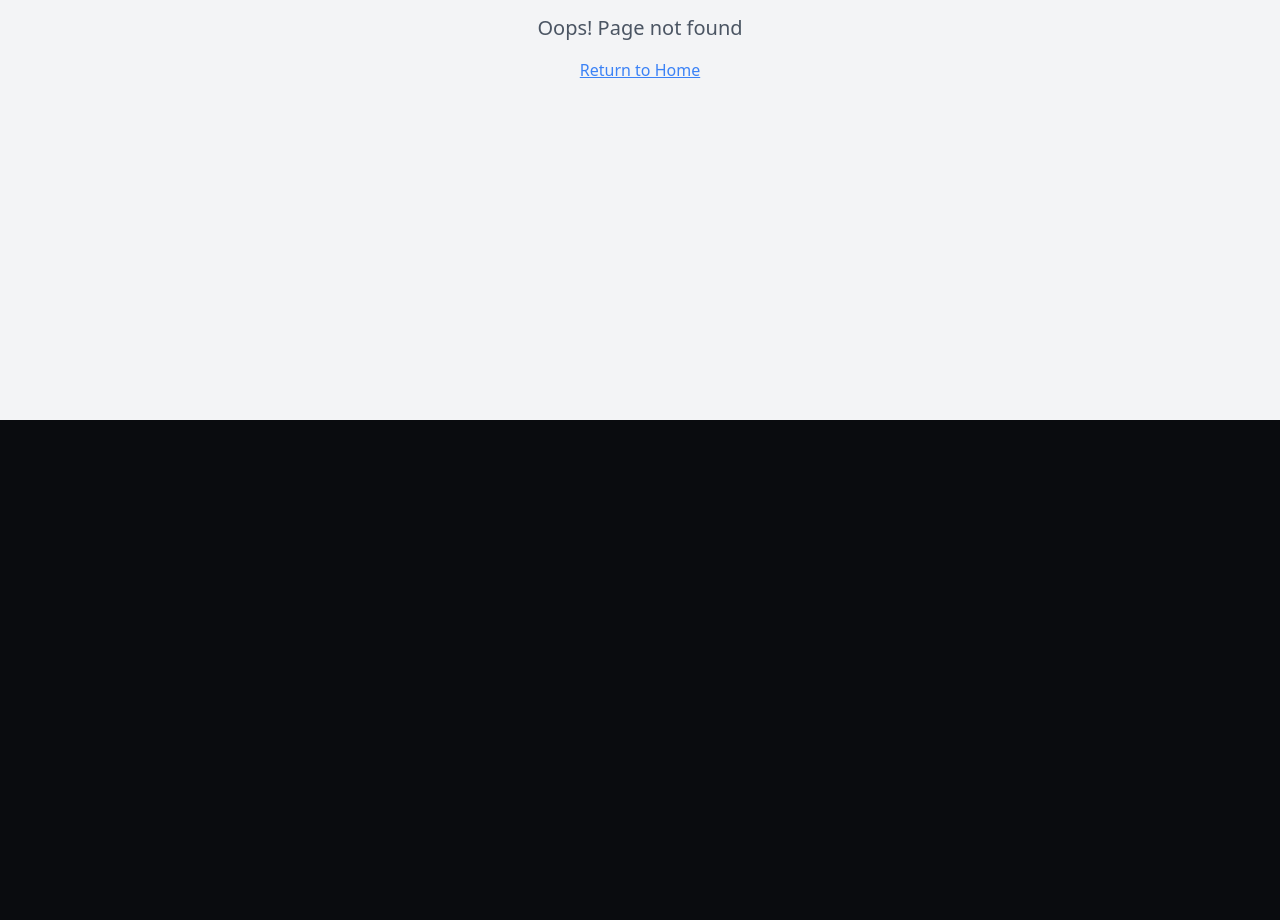
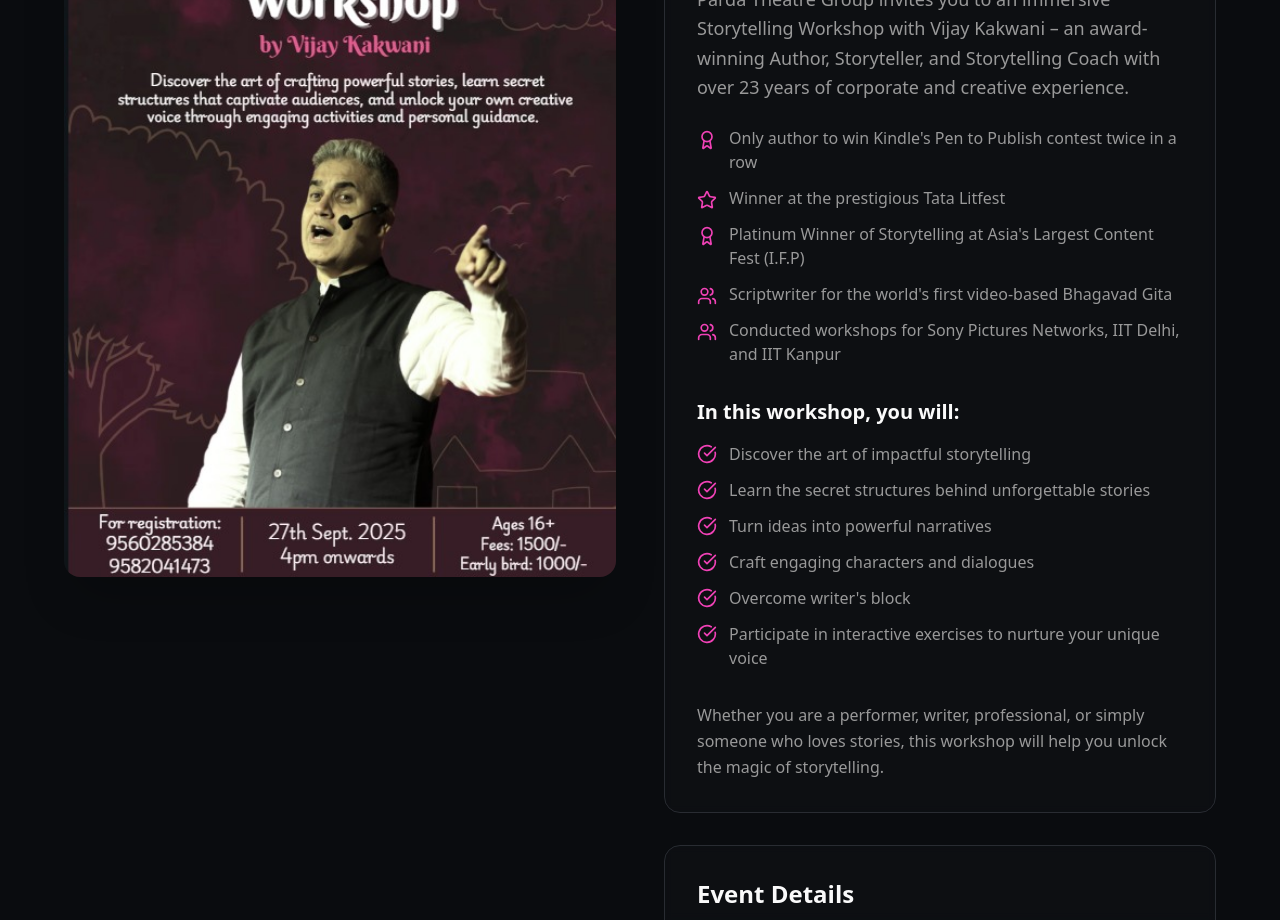
Before and after one commit to aadhityasachdeva/parda-spotlight-stage, a React (Vite) app: page /storytelling-workshop in a window 1280 px wide. Before the commit this address had no page. Shown: the part 380-1300 px from the top of the page. Before the commit the page ends 800 px from the top, so only its background shows below. Built offline with nearby package versions, Linux system fonts and the light colour scheme.

Commit message:
Create separate workshop page
Created a dedicated page for the workshop with all provided details. Updated the "Upcoming Events" section and the homepage to link to this new workshop page.

```diff
--- a/src/App.tsx
+++ b/src/App.tsx
@@ -10,6 +10,7 @@ import Gallery from "./pages/Gallery";
 import Team from "./pages/Team";
 import JoinUs from "./pages/JoinUs";
 import UpcomingEvents from "./pages/UpcomingEvents";
+import StorytellingWorkshop from "./pages/StorytellingWorkshop";
 import NotFound from "./pages/NotFound";
 
 const queryClient = new QueryClient();
@@ -28,6 +29,7 @@ const App = () => (
           <Route path="/team" element={<Team />} />
           <Route path="/join" element={<JoinUs />} />
           <Route path="/events" element={<UpcomingEvents />} />
+          <Route path="/storytelling-workshop" element={<StorytellingWorkshop />} />
           {/* ADD ALL CUSTOM ROUTES ABOVE THE CATCH-ALL "*" ROUTE */}
           <Route path="*" element={<NotFound />} />
         </Routes>
--- a/src/pages/Home.tsx
+++ b/src/pages/Home.tsx
@@ -271,13 +271,14 @@ const Home = () => {
               </div>
 
               <div className="space-y-6">
-                <Button
-                  size="lg"
-                  className="bg-primary hover:bg-primary/90 text-primary-foreground px-8 py-4 text-lg"
-                  onClick={() => window.open("https://forms.gle/efJT4mPomVmd62tE7", "_blank")}
-                >
-                  Register for Workshop
-                </Button>
+                <Link to="/storytelling-workshop">
+                  <Button
+                    size="lg"
+                    className="bg-primary hover:bg-primary/90 text-primary-foreground px-8 py-4 text-lg"
+                  >
+                    View Details & Register
+                  </Button>
+                </Link>
 
                 <div className="grid grid-cols-1 md:grid-cols-3 gap-4 text-sm text-muted-foreground">
                   <div className="flex items-center justify-center space-x-2">
--- /dev/null
+++ b/src/pages/StorytellingWorkshop.tsx
@@ -0,0 +1,178 @@
+import { Button } from "@/components/ui/button";
+import { Calendar, Clock, MapPin, Phone, CheckCircle, Award, Users, Star } from "lucide-react";
+
+const StorytellingWorkshop = () => {
+  return (
+    <div className="min-h-screen pt-24 pb-12">
+      <div className="container mx-auto px-6">
+        {/* Header */}
+        <div className="text-center mb-16">
+          <h1 className="text-4xl md:text-6xl font-bold mb-6">
+            <span className="bg-gradient-to-r from-foreground to-primary bg-clip-text text-transparent">
+              Storytelling Workshop
+            </span>
+          </h1>
+          <p className="text-xl text-primary font-semibold">
+            By Vijay Kakwani
+          </p>
+        </div>
+
+        <div className="max-w-6xl mx-auto">
+          <div className="grid lg:grid-cols-2 gap-12 items-start">
+            {/* Workshop Poster */}
+            <div className="order-2 lg:order-1">
+              <div className="relative rounded-2xl overflow-hidden shadow-2xl">
+                <img
+                  src="/lovable-uploads/3a96ae04-926b-4ca7-a8ce-c16925648f6f.png"
+                  alt="Storytelling Workshop Poster"
+                  className="w-full h-auto"
+                />
+              </div>
+            </div>
+
+            {/* Workshop Details */}
+            <div className="order-1 lg:order-2 space-y-8">
+              {/* About the Workshop */}
+              <div className="bg-card/50 backdrop-blur-sm border border-border rounded-2xl p-8">
+                <h2 className="text-3xl font-bold mb-6 text-foreground">About the Workshop</h2>
+                <p className="text-muted-foreground leading-relaxed text-lg mb-6">
+                  Parda Theatre Group invites you to an immersive Storytelling Workshop with Vijay Kakwani – an award-winning Author, Storyteller, and Storytelling Coach with over 23 years of corporate and creative experience.
+                </p>
+
+                {/* Instructor Highlights */}
+                <div className="space-y-3 mb-8">
+                  <div className="flex items-start space-x-3">
+                    <Award className="w-5 h-5 text-primary mt-1 flex-shrink-0" />
+                    <span className="text-muted-foreground">Only author to win Kindle's Pen to Publish contest twice in a row</span>
+                  </div>
+                  <div className="flex items-start space-x-3">
+                    <Star className="w-5 h-5 text-primary mt-1 flex-shrink-0" />
+                    <span className="text-muted-foreground">Winner at the prestigious Tata Litfest</span>
+                  </div>
+                  <div className="flex items-start space-x-3">
+                    <Award className="w-5 h-5 text-primary mt-1 flex-shrink-0" />
+                    <span className="text-muted-foreground">Platinum Winner of Storytelling at Asia's Largest Content Fest (I.F.P)</span>
+                  </div>
+                  <div className="flex items-start space-x-3">
+                    <Users className="w-5 h-5 text-primary mt-1 flex-shrink-0" />
+                    <span className="text-muted-foreground">Scriptwriter for the world's first video-based Bhagavad Gita</span>
+                  </div>
+                  <div className="flex items-start space-x-3">
+                    <Users className="w-5 h-5 text-primary mt-1 flex-shrink-0" />
+                    <span className="text-muted-foreground">Conducted workshops for Sony Pictures Networks, IIT Delhi, and IIT Kanpur</span>
+                  </div>
+                </div>
+
+                {/* What You'll Learn */}
+                <div className="mb-8">
+                  <h3 className="text-xl font-semibold mb-4 text-foreground">In this workshop, you will:</h3>
+                  <div className="space-y-3">
+                    <div className="flex items-start space-x-3">
+                      <CheckCircle className="w-5 h-5 text-primary mt-0.5 flex-shrink-0" />
+                      <span className="text-muted-foreground">Discover the art of impactful storytelling</span>
+                    </div>
+                    <div className="flex items-start space-x-3">
+                      <CheckCircle className="w-5 h-5 text-primary mt-0.5 flex-shrink-0" />
+                      <span className="text-muted-foreground">Learn the secret structures behind unforgettable stories</span>
+                    </div>
+                    <div className="flex items-start space-x-3">
+                      <CheckCircle className="w-5 h-5 text-primary mt-0.5 flex-shrink-0" />
+                      <span className="text-muted-foreground">Turn ideas into powerful narratives</span>
+                    </div>
+                    <div className="flex items-start space-x-3">
+                      <CheckCircle className="w-5 h-5 text-primary mt-0.5 flex-shrink-0" />
+                      <span className="text-muted-foreground">Craft engaging characters and dialogues</span>
+                    </div>
+                    <div className="flex items-start space-x-3">
+                      <CheckCircle className="w-5 h-5 text-primary mt-0.5 flex-shrink-0" />
+                      <span className="text-muted-foreground">Overcome writer's block</span>
+                    </div>
+                    <div className="flex items-start space-x-3">
+                      <CheckCircle className="w-5 h-5 text-primary mt-0.5 flex-shrink-0" />
+                      <span className="text-muted-foreground">Participate in interactive exercises to nurture your unique voice</span>
+                    </div>
+                  </div>
+                </div>
+
+                <p className="text-muted-foreground leading-relaxed">
+                  Whether you are a performer, writer, professional, or simply someone who loves stories, this workshop will help you unlock the magic of storytelling.
+                </p>
+              </div>
+
+              {/* Event Details */}
+              <div className="bg-card/50 backdrop-blur-sm border border-border rounded-2xl p-8">
+                <h3 className="text-2xl font-bold mb-6 text-foreground">Event Details</h3>
+                <div className="space-y-6">
+                  <div className="flex items-center space-x-4">
+                    <div className="w-12 h-12 bg-primary/10 rounded-full flex items-center justify-center">
+                      <Calendar className="w-6 h-6 text-primary" />
+                    </div>
+                    <div>
+                      <p className="font-semibold text-foreground">Date</p>
+                      <p className="text-muted-foreground">27th September 2025</p>
+                    </div>
+                  </div>
+
+                  <div className="flex items-center space-x-4">
+                    <div className="w-12 h-12 bg-primary/10 rounded-full flex items-center justify-center">
+                      <Clock className="w-6 h-6 text-primary" />
+                    </div>
+                    <div>
+                      <p className="font-semibold text-foreground">Time</p>
+                      <p className="text-muted-foreground">4 pm onwards</p>
+                    </div>
+                  </div>
+
+                  <div className="flex items-start space-x-4">
+                    <div className="w-12 h-12 bg-primary/10 rounded-full flex items-center justify-center">
+                      <MapPin className="w-6 h-6 text-primary" />
+                    </div>
+                    <div>
+                      <p className="font-semibold text-foreground">Venue</p>
+                      <p className="text-muted-foreground">Art Adventures Studio, Pitampura</p>
+                      <p className="text-sm text-muted-foreground">
+                        81 (Ground Floor), Vasudha Enclave (Gate No. 1),<br />
+                        Pitampura, New Delhi – 110034
+                      </p>
+                    </div>
+                  </div>
+
+                  <div className="flex items-center space-x-4">
+                    <div className="w-12 h-12 bg-primary/10 rounded-full flex items-center justify-center">
+                      <Phone className="w-6 h-6 text-primary" />
+                    </div>
+                    <div>
+                      <p className="font-semibold text-foreground">Contact</p>
+                      <p className="text-muted-foreground">9560285384, 9582041473</p>
+                    </div>
+                  </div>
+                </div>
+              </div>
+
+              {/* Registration */}
+              <div className="bg-primary/10 border border-primary/20 rounded-2xl p-8 text-center">
+                <h3 className="text-2xl font-bold mb-4 text-foreground">Ready to Begin Your Storytelling Journey?</h3>
+                <p className="text-muted-foreground mb-6">
+                  Secure your spot in this transformative workshop and discover the storyteller within you.
+                </p>
+                <Button
+                  size="lg"
+                  className="bg-primary hover:bg-primary/90 text-primary-foreground px-12 py-4 text-lg"
+                  onClick={() => window.open("https://forms.gle/efJT4mPomVmd62tE7", "_blank")}
+                >
+                  Register Now
+                </Button>
+                <div className="mt-4 text-sm text-muted-foreground">
+                  <p>Ages 16+</p>
+                  <p>Fees: ₹1500/- | Early bird: ₹1000/-</p>
+                </div>
+              </div>
+            </div>
+          </div>
+        </div>
+      </div>
+    </div>
+  );
+};
+
+export default StorytellingWorkshop;
--- a/src/pages/UpcomingEvents.tsx
+++ b/src/pages/UpcomingEvents.tsx
@@ -1,6 +1,7 @@
 import { Calendar, Clock, MapPin, Star, Phone, CheckCircle } from "lucide-react";
 import { Button } from "@/components/ui/button";
 import { Badge } from "@/components/ui/badge";
+import { Link } from "react-router-dom";
 
 const UpcomingEvents = () => {
   const events = [
@@ -166,12 +167,11 @@ const UpcomingEvents = () => {
                 {/* Call to Action */}
                 <div className="mt-auto">
                   {event.registrationLink ? (
-                    <Button
-                      className="w-full bg-primary hover:bg-primary/90 text-primary-foreground"
-                      onClick={() => window.open(event.registrationLink, "_blank")}
-                    >
-                      Register Now
-                    </Button>
+                    <Link to="/storytelling-workshop">
+                      <Button className="w-full bg-primary hover:bg-primary/90 text-primary-foreground">
+                        View Details & Register
+                      </Button>
+                    </Link>
                   ) : (
                     <Button
                       variant="outline"
```
Also changed, not shown: public/lovable-uploads/3a96ae04-926b-4ca7-a8ce-c16925648f6f.png (added).
